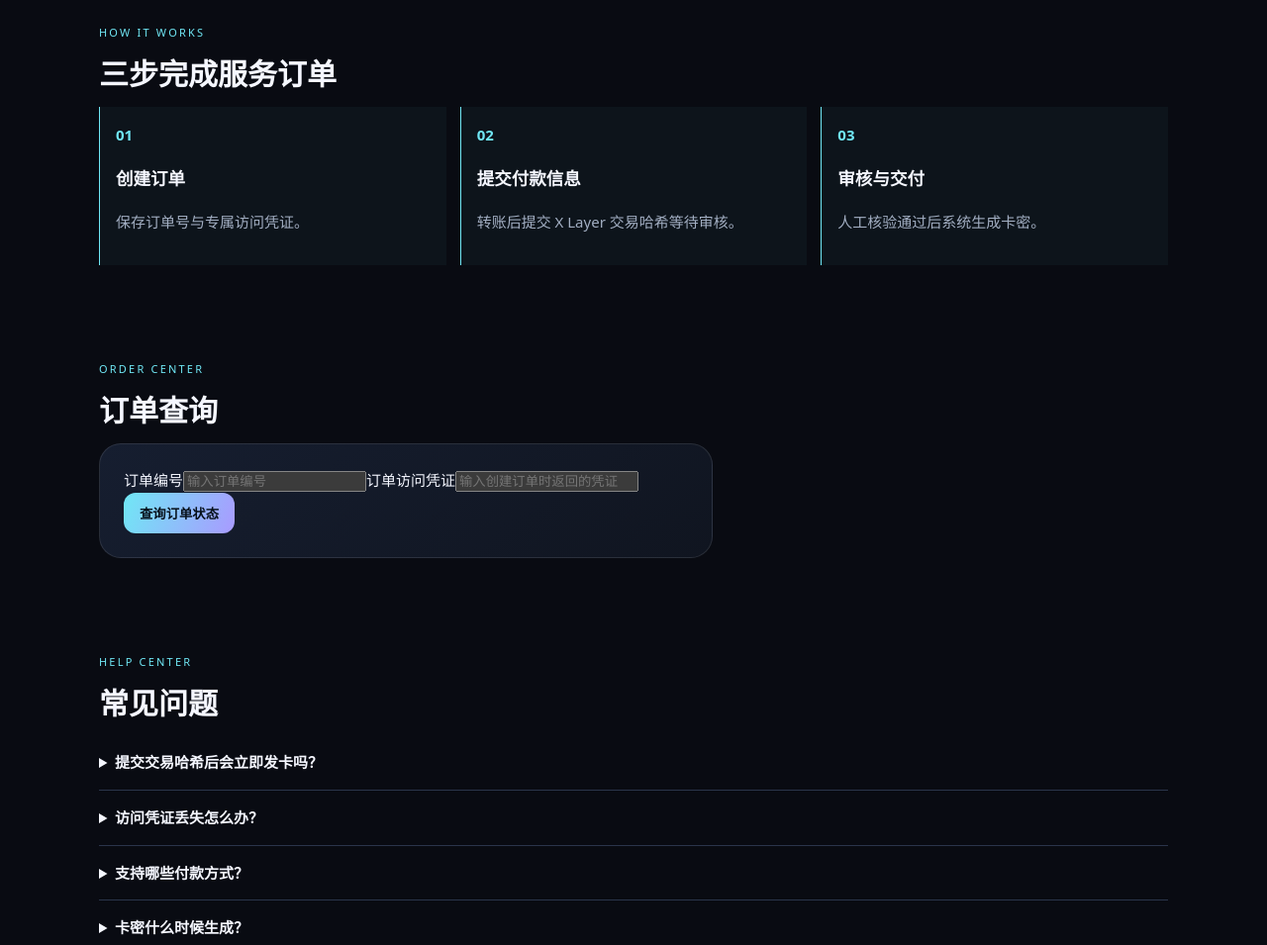
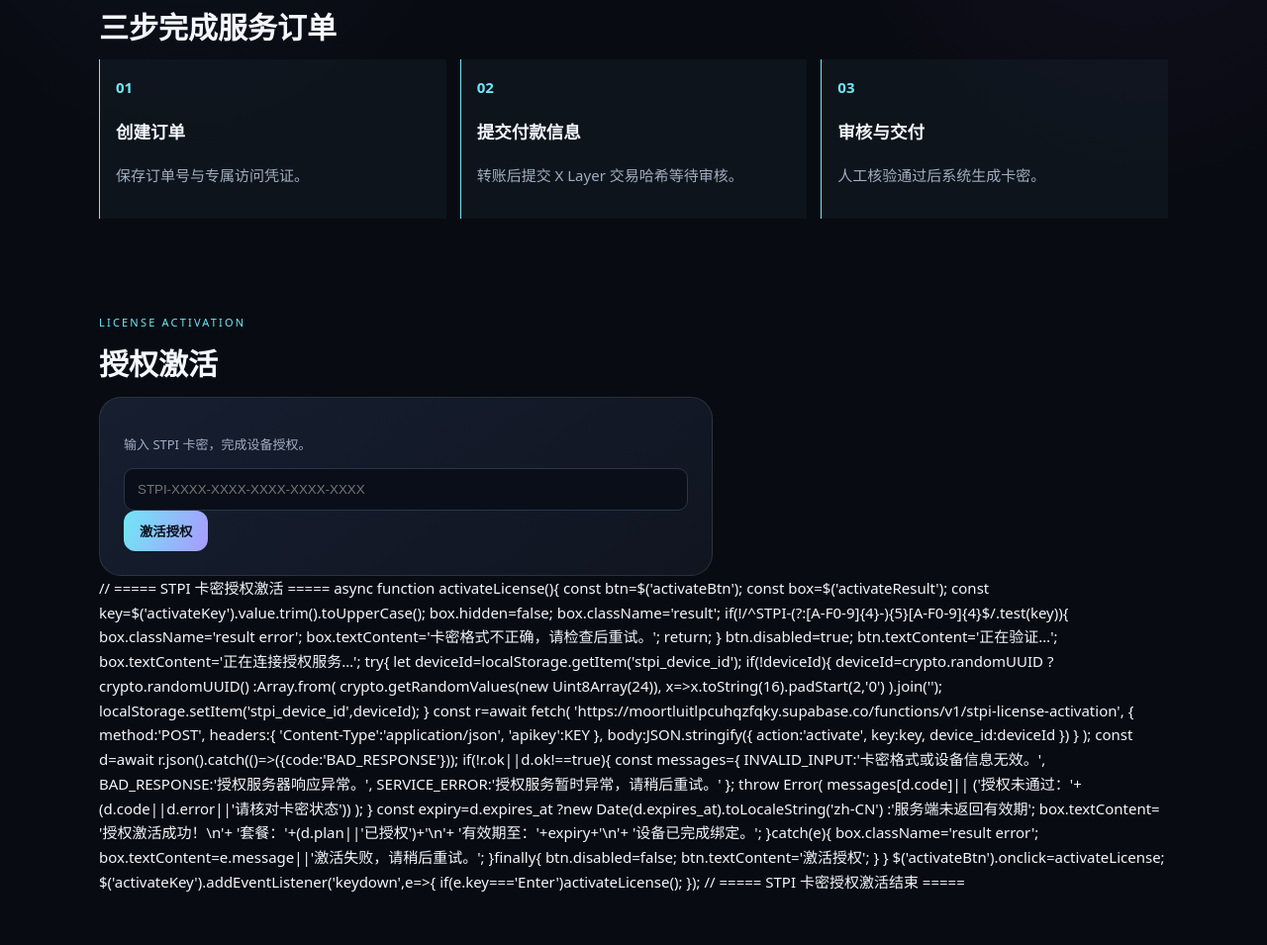
Before and after one commit to zhengqing634-source/cuimop, a plain HTML site: page index.html in a window 1280 px wide. Shown: the part 1640-2595 px from the top of the page at 99% size. Drawn offline with Linux system fonts and the light colour scheme.

Commit message:
Update index.html

```diff
--- a/index.html
+++ b/index.html
@@ -9,7 +9,7 @@
 @media(max-width:760px){.hero{grid-template-columns:1fr;padding:55px 0 35px}.grid{grid-template-columns:repeat(2,1fr)}nav a:not(:last-child){display:none}}@media(max-width:520px){.grid,.features,.steps{grid-template-columns:1fr}.hero{gap:24px}.section{padding:35px 0}}
 </style></head>
 <body>
-<header class="wrap"><div class="brand"><i>S</i>STPI</div><nav><a href="#services">服务产品</a><a href="#process">服务流程</a><a href="#faq">常见问题</a><a href="#lookup">订单查询</a></nav></header>
+<a href="#faq">常见问题</a><a href="#activation">授权激活</a><a href="#lookup">订单查询</a>
 <main>
 <section class="wrap hero"><div><div class="eyebrow">DIGITAL SERVICE PLATFORM · EST. 2025</div><h1>让数字服务<br><span class="grad">更简单、更可靠。</span></h1><p class="lead">面向数字化场景的综合服务平台。清晰的服务项目、透明的订单流程，以及人工核验后的安全交付。</p><p><a class="btn primary" href="#services">探索服务项目 ↗</a> <a class="btn" href="#process">了解服务流程</a></p></div><div class="panel"><div class="orbit"><b>STPI</b></div><div class="stats"><div><strong>2025</strong><small>创立年份</small></div><div><strong>24位</strong><small>随机卡密</small></div><div><strong>人工</strong><small>付款审核</small></div></div></div></section>
 <section class="wrap section" id="services"><div class="eyebrow">OUR SERVICES</div><h2>选择适合你的服务</h2><p class="muted">每项服务独立下单。支持支付宝、微信支付人工审核及 X Layer Mainnet USDT0。</p><div class="grid">
@@ -21,6 +21,110 @@
 <article class="product"><span class="tag">SUPPORT</span><h3>服务支持</h3><p>查看订单状态、服务规则与常见问题。</p><a class="btn" href="#faq">帮助中心</a></article></div></section>
 <section class="wrap section"><div class="eyebrow">PLATFORM VALUES</div><h2>可靠流程，清晰可见</h2><div class="features"><div class="feature"><h3>◇ 订单凭证保护</h3><p>订单号与一次性访问凭证共同验证订单查询。</p></div><div class="feature"><h3>⌁ 人工付款核验</h3><p>提交交易哈希后进入审核，不会自动确认付款。</p></div><div class="feature"><h3>✧ 按需生成卡密</h3><p>管理员批准订单后，服务端自动生成唯一 24 位卡密。</p></div></div></section>
 <section class="wrap section" id="process"><div class="eyebrow">HOW IT WORKS</div><h2>三步完成服务订单</h2><div class="steps"><div class="step"><b>01</b><h3>创建订单</h3><p class="muted">保存订单号与专属访问凭证。</p></div><div class="step"><b>02</b><h3>提交付款信息</h3><p class="muted">转账后提交 X Layer 交易哈希等待审核。</p></div><div class="step"><b>03</b><h3>审核与交付</h3><p class="muted">人工核验通过后系统生成卡密。</p></div></div></section>
+<section class="wrap section" id="activation">
+  <div class="eyebrow">LICENSE ACTIVATION</div>
+  <h2>授权激活</h2>
+  <div class="feature" style="max-width:620px">
+    <p class="muted">输入 STPI 卡密，完成设备授权。</p>
+    <input id="activateKey"
+      placeholder="STPI-XXXX-XXXX-XXXX-XXXX-XXXX"
+      autocomplete="off"
+      autocapitalize="characters"
+      style="width:100%;padding:13px;background:#090e18;color:white;border:1px solid var(--line);border-radius:10px">
+    <button class="btn primary" id="activateBtn">激活授权</button>
+    <div id="activateResult" class="result" hidden></div>
+  </div>
+  // ===== STPI 卡密授权激活 =====
+async function activateLicense(){
+  const btn=$('activateBtn');
+  const box=$('activateResult');
+  const key=$('activateKey').value.trim().toUpperCase();
+
+  box.hidden=false;
+  box.className='result';
+
+  if(!/^STPI-(?:[A-F0-9]{4}-){5}[A-F0-9]{4}$/.test(key)){
+    box.className='result error';
+    box.textContent='卡密格式不正确，请检查后重试。';
+    return;
+  }
+
+  btn.disabled=true;
+  btn.textContent='正在验证…';
+  box.textContent='正在连接授权服务…';
+
+  try{
+    let deviceId=localStorage.getItem('stpi_device_id');
+
+    if(!deviceId){
+      deviceId=crypto.randomUUID
+        ?crypto.randomUUID()
+        :Array.from(
+          crypto.getRandomValues(new Uint8Array(24)),
+          x=>x.toString(16).padStart(2,'0')
+        ).join('');
+
+      localStorage.setItem('stpi_device_id',deviceId);
+    }
+
+    const r=await fetch(
+      'https://moortluitlpcuhqzfqky.supabase.co/functions/v1/stpi-license-activation',
+      {
+        method:'POST',
+        headers:{
+          'Content-Type':'application/json',
+          'apikey':KEY
+        },
+        body:JSON.stringify({
+          action:'activate',
+          key:key,
+          device_id:deviceId
+        })
+      }
+    );
+
+    const d=await r.json().catch(()=>({code:'BAD_RESPONSE'}));
+
+    if(!r.ok||d.ok!==true){
+      const messages={
+        INVALID_INPUT:'卡密格式或设备信息无效。',
+        BAD_RESPONSE:'授权服务器响应异常。',
+        SERVICE_ERROR:'授权服务暂时异常，请稍后重试。'
+      };
+
+      throw Error(
+        messages[d.code]||
+        ('授权未通过：'+(d.code||d.error||'请核对卡密状态'))
+      );
+    }
+
+    const expiry=d.expires_at
+      ?new Date(d.expires_at).toLocaleString('zh-CN')
+      :'服务端未返回有效期';
+
+    box.textContent=
+      '授权激活成功！\n'+
+      '套餐：'+(d.plan||'已授权')+'\n'+
+      '有效期至：'+expiry+'\n'+
+      '设备已完成绑定。';
+
+  }catch(e){
+    box.className='result error';
+    box.textContent=e.message||'激活失败，请稍后重试。';
+
+  }finally{
+    btn.disabled=false;
+    btn.textContent='激活授权';
+  }
+}
+
+$('activateBtn').onclick=activateLicense;
+
+$('activateKey').addEventListener('keydown',e=>{
+  if(e.key==='Enter')activateLicense();
+});
+// ===== STPI 卡密授权激活结束 =====
+</section>
 <section class="wrap section" id="lookup"><div class="eyebrow">ORDER CENTER</div><h2>订单查询</h2><div class="feature" style="max-width:620px"><label>订单编号<input id="lookupNo" placeholder="输入订单编号"></label><label>订单访问凭证<input id="lookupToken" placeholder="输入创建订单时返回的凭证"></label><button class="btn primary" id="lookupBtn">查询订单状态</button><div id="lookupResult" class="result" hidden></div></div></section>
 <section class="wrap section faq" id="faq"><div class="eyebrow">HELP CENTER</div><h2>常见问题</h2><details><summary>提交交易哈希后会立即发卡吗？</summary><p>不会。订单进入人工审核，只有管理员核验付款并批准后才触发卡密生成。</p></details><details><summary>访问凭证丢失怎么办？</summary><p>凭证创建时只返回一次，请立即保存。目前不提供凭证找回功能。</p></details><details><summary>支持哪些付款方式？</summary><p>支持支付宝扫码人工审核及 X Layer Mainnet USDT0。微信暂未启用。支付宝付款需提交凭证编号，到账以商户实际收款记录为准。</p></details><details><summary>卡密什么时候生成？</summary><p>管理员人工确认付款并批准订单后，数据库自动生成 24 位大写十六进制随机卡密。</p></details></section>
 </main><footer class="wrap">© 2025–2026 STPI · 开发商：倾征 · CEO：倾征 · 前端版本 1.0</footer>
```
